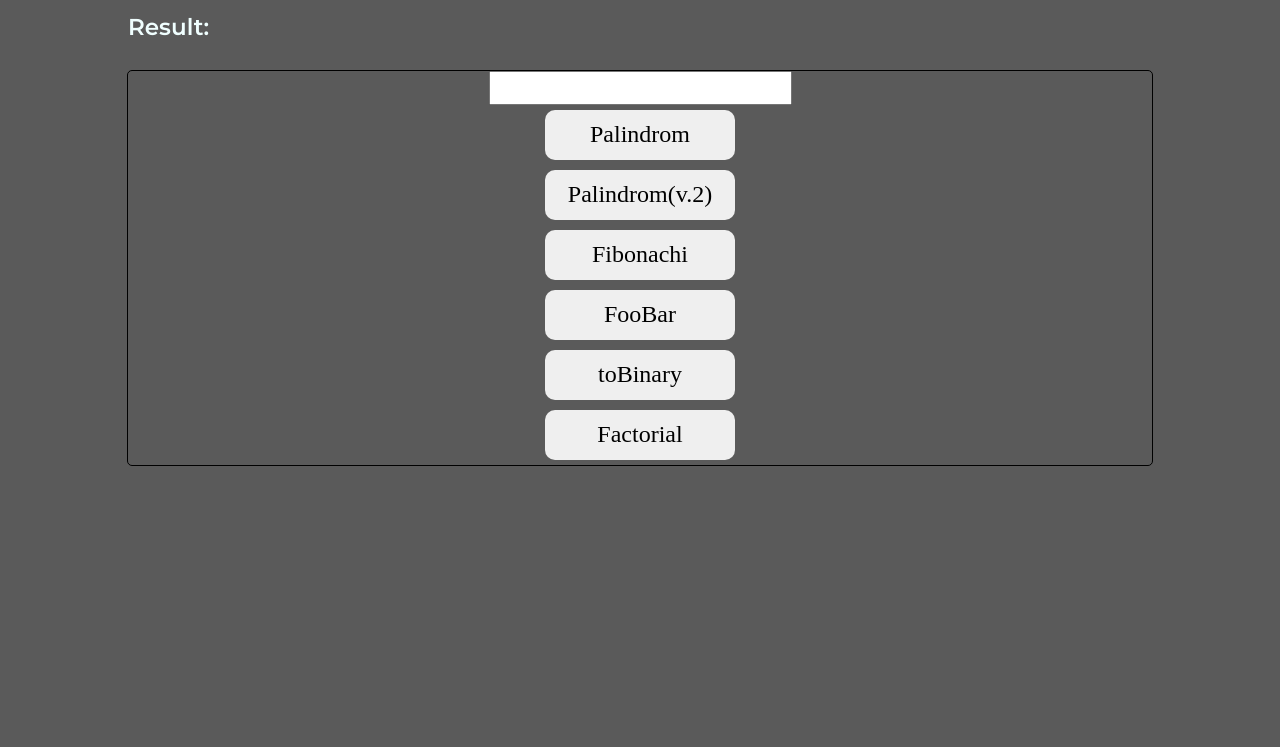
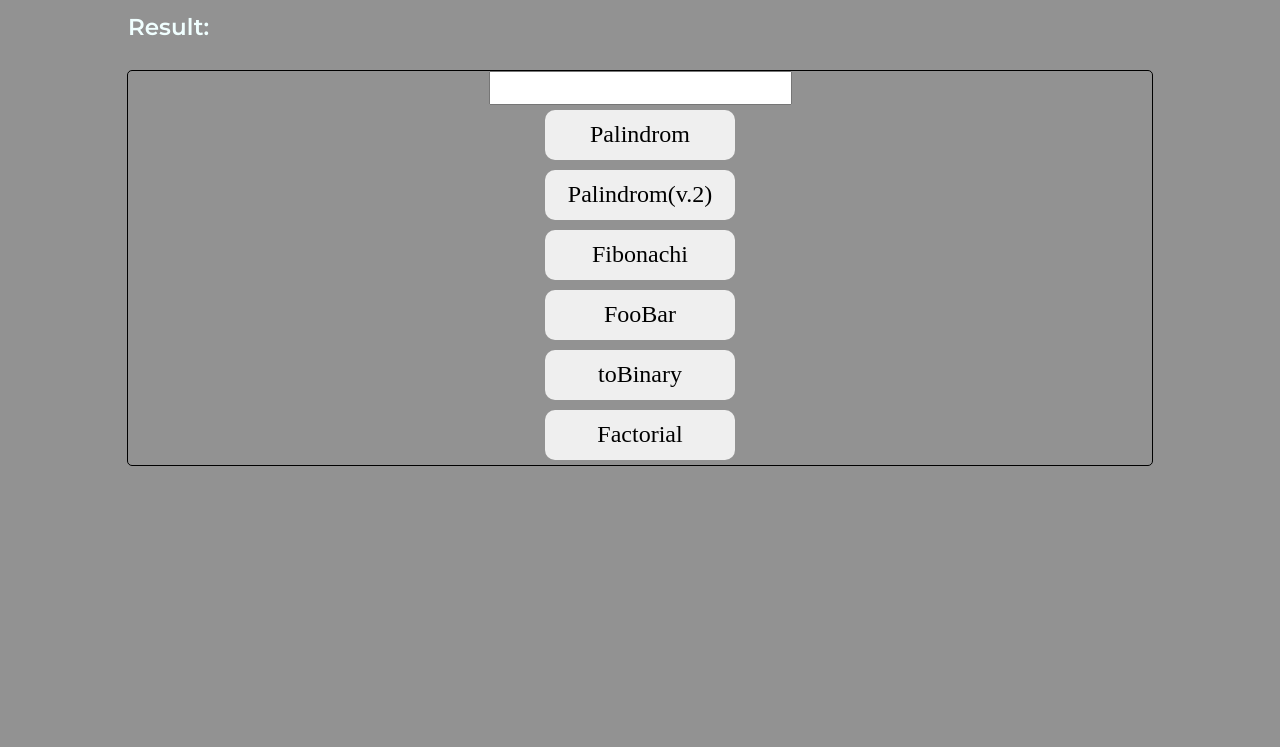
Before and after one commit to Vlad-maker/Simple-Algoritms, a plain HTML site: page index.html in a window 1280 px wide. Shown: the part 53-800 px from the top of the page. Drawn offline with nearby package versions, Linux system fonts and the light colour scheme.

Commit message:
Refactore: removed unnecessary code

```diff
--- a/index.css
+++ b/index.css
@@ -1,11 +1,10 @@
 @import url(./vendor/normalize.css);
 @import url(./vendor/fonts.css);
-
 .body {
     display: flex;
     flex-direction: column;
     max-width: 100vw;
-    background-color: #5a5a5a;
+    background-color: #5a5a5aa8;
     margin: 0 auto;
 }
 .header {
@@ -17,7 +16,6 @@
     animation: fadeOut infinite;
     animation-duration: 4s;
 }
-
 .result__block{
     max-width: 80vw;
     margin: 30px auto;
```
Also changed, not shown: index.html (+0 -2 lines).
